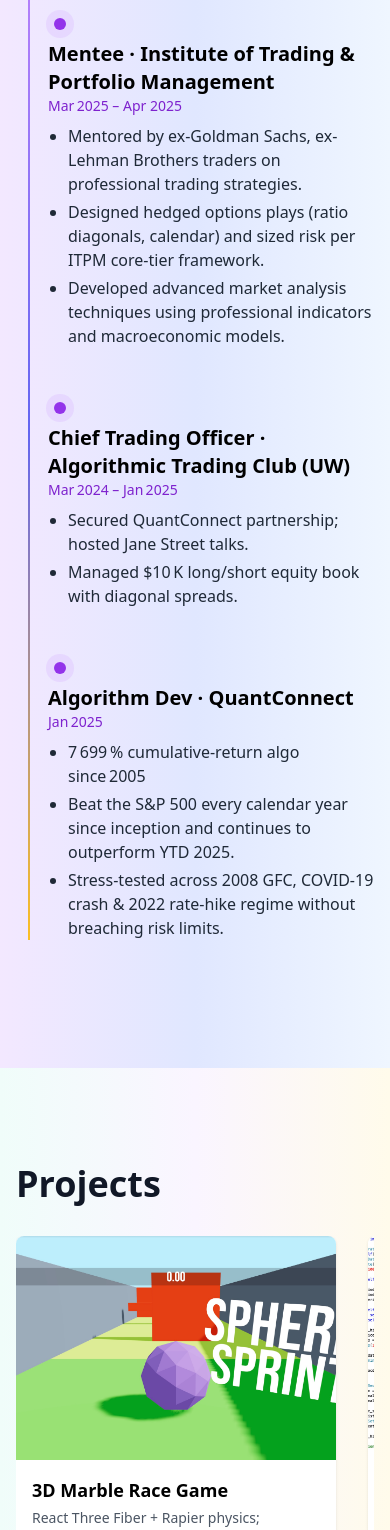
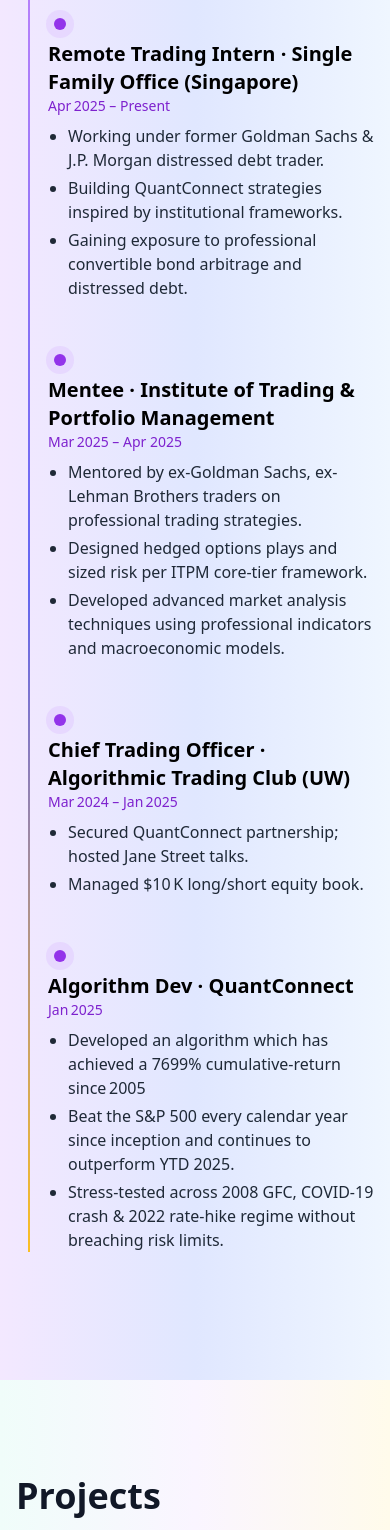
Before and after one commit to arjunxvaish/arjun-site, a React (Create React App) app: page / in a window 390 px wide. Shown: the part 1000-2530 px from the top of the page. Built offline with nearby package versions, Linux system fonts and the light colour scheme.

Commit message:
Add remote internship experience with CB arb and distressed debt

```diff
--- a/src/components/Experience.js
+++ b/src/components/Experience.js
@@ -1,11 +1,19 @@
-// src/components/Experience.js
 const items = [
+  {
+    title: "Remote Trading Intern · Single Family Office (Singapore)",
+    date: "Apr 2025 – Present",
+    points: [
+      "Working under former Goldman Sachs & J.P. Morgan distressed debt trader.",
+      "Building QuantConnect strategies inspired by institutional frameworks.",
+      "Gaining exposure to professional convertible bond arbitrage and distressed debt.",
+    ],
+  },
   {
     title: "Mentee · Institute of Trading & Portfolio Management",
     date: "Mar 2025 – Apr 2025",
     points: [
       "Mentored by ex-Goldman Sachs, ex-Lehman Brothers traders on professional trading strategies.",
-          "Designed hedged options plays (ratio diagonals, calendar) and sized risk per ITPM core‑tier framework.",
+      "Designed hedged options plays and sized risk per ITPM core‑tier framework.",
       "Developed advanced market analysis techniques using professional indicators and macroeconomic models.",
     ],
   },
@@ -14,14 +22,14 @@ const items = [
     date: "Mar 2024 – Jan 2025",
     points: [
       "Secured QuantConnect partnership; hosted Jane Street talks.",
-        "Managed $10 K long/short equity book with diagonal spreads.",
+      "Managed $10 K long/short equity book.",
     ],
   },
   {
     title: "Algorithm Dev · QuantConnect",
     date: "Jan 2025",
     points: [
-        "7 699 % cumulative‑return algo since 2005",
+      "Developed an algorithm which has achieved a 7699% cumulative‑return since 2005",
       "Beat the S&P 500 every calendar year since inception and continues to outperform YTD 2025.",
       "Stress‑tested across 2008 GFC, COVID‑19 crash & 2022 rate‑hike regime without breaching risk limits.",
     ],
--- a/src/components/Projects.js
+++ b/src/components/Projects.js
@@ -2,13 +2,13 @@ const projects = [
   {
     img: `${process.env.PUBLIC_URL}/marble.png`,
     title: "3D Marble Race Game",
-      blurb: "React Three Fiber + Rapier physics; averages 50 daily players.",
+    blurb: "React Three Fiber + Rapier physics",
     link: "https://arjunxvaish.github.io/Sphere-Sprint/",
   },
   {
     img: `${process.env.PUBLIC_URL}/algo.png`,
-      title: "QuantConnect 7 699 % Algo",
-      blurb: "Out‑performed SPX through 2008 & COVID crashes.",
+    title: "QuantConnect 7699 % Algo Backtest",
+    blurb: "Out-performed SPX through 2008 & COVID crashes.",
     link: "https://www.quantconnect.com/terminal/processCache/?request=embedded_backtest_08f2b11694e508dca8310697f62dfded.html",
   },
 ];
@@ -22,14 +22,33 @@ const projects = [
       <div className="mx-auto max-w-6xl">
         <h2 className="mb-8 text-4xl font-bold text-gray-900">Projects</h2>
 
-          <div className="flex gap-8 overflow-x-auto pb-4 snap-x snap-mandatory">
+        <div
+          className="
+            flex flex-col             /* stack on mobile */
+            md:flex-row               /* row on md+ */
+            gap-8
+            pb-4
+            md:overflow-x-auto        /* scroll only on md+ */
+            md:snap-x md:snap-mandatory
+          "
+        >
           {projects.map((p, idx) => (
             <a
               key={idx}
               href={p.link}
               target="_blank"
               rel="noopener noreferrer"
-                className="min-w-[320px] md:min-w-[380px] snap-center rounded-lg bg-white shadow transition hover:shadow-lg overflow-hidden"
+              className="
+                w-full                   /* full width on mobile */
+                md:min-w-[320px]         /* as before */
+                md:min-w-[380px]
+                snap-center
+                rounded-lg
+                bg-white
+                shadow
+                transition hover:shadow-lg
+                overflow-hidden
+              "
             >
               <img
                 src={p.img}
```
Lines whose indentation alone changed are shown as unchanged.
